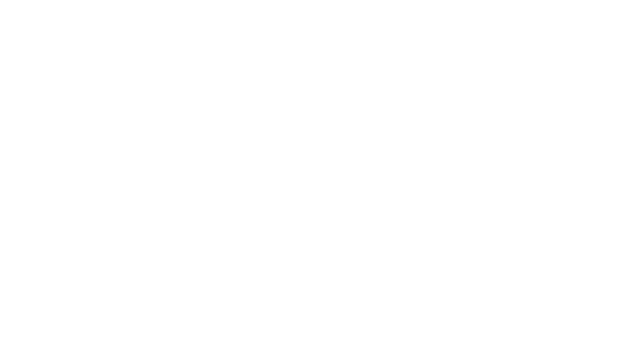
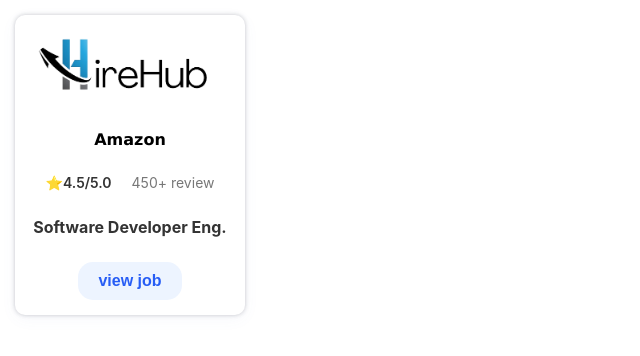
Before and after one commit to Yashgabani845/hiring-portal, a React (Create React App) app in the folder hiring-portal/: page /jobcard in a window 1280 px wide. Before the commit this address had no page. Shown: the top 356 px of the page, without its empty margins (0-640 px from the left). Built offline with nearby package versions, Linux system fonts and the light colour scheme.

Commit message:
jobcard added

```diff
--- a/hiring-portal/src/App.js
+++ b/hiring-portal/src/App.js
@@ -4,6 +4,7 @@ import Homepage from './Components/Homepage';
 import HeroSection from './Components/HeroSection';
 import { BrowserRouter as Router, Routes, Route } from "react-router-dom";
 import Signup from './Components/Signup';
+import Jobcard from './Components/Jobcard';
 
 
 function App() {
@@ -12,6 +13,7 @@ function App() {
       <Routes>
         <Route path='/' element={<Homepage />}/>
         <Route path='/signup' element={<Signup />}/>
+        <Route path='/jobcard' element={<Jobcard />}/>
    </Routes>
    </Router>
   );
--- /dev/null
+++ b/hiring-portal/src/CSS/jobcard.css
@@ -0,0 +1,62 @@
+.jobcard {
+    height: 300px;
+    width: 230px;
+    border-radius: 10px;
+    background-color: rgb(255, 255, 255);
+    box-shadow: rgba(67, 71, 85, 0.30) 0px 0px 0.25em, rgba(90, 125, 188, 0.05) 0px 0.25em 1em;    display: flex;
+    flex-direction: column;
+    align-items: center;
+    justify-content: space-between;
+    padding: 15px;
+    box-sizing: border-box;
+    margin: 15px;
+}
+.comname{
+    font-weight: 600;
+    font-family:Verdana, Geneva, Tahoma, sans-serif ;
+
+}
+
+.joblogo img {
+    width: 200px;
+    height: 70px;
+    border-radius: 50%;
+}
+
+.rate {
+    display: flex;
+    flex-direction: row;
+    align-items: center;
+}
+
+.rating {
+    font-size: 14px;
+    font-weight: 600;
+    color: #333;
+    margin-right: 20px;
+}
+
+.review {
+    font-size: 14px;
+    color: #777;
+}
+
+.role {
+    font-size: 1em;
+    font-weight: bold;
+    text-align: center;
+    color: #333;
+}
+
+.viewjob button {
+    padding: 10px 20px;
+    font-size: 16px;
+    background-color:#EDF4FF;
+    color: #275DF5;
+    border: none;
+    border-radius: 15px;
+    cursor: pointer;
+    width: fit-content;
+    font-weight: 600;
+
+}
--- /dev/null
+++ b/hiring-portal/src/Components/Jobcard.jsx
@@ -0,0 +1,18 @@
+import React from "react";
+import "../CSS/jobcard.css";
+import logo from "../logo.png";
+const Jobcard=()=>{
+    return (
+        <div className="jobcard">
+<div className="joblogo"><img src={logo} alt="" /></div>
+<div className="comname">Amazon</div>
+<div className="rate">
+    <div className="rating">⭐4.5/5.0</div>
+    <div className="review">450+ review</div>
+</div>
+<div className="role">Software Developer Eng.</div>
+<div className="viewjob"><button>view job</button></div>
+        </div>
+    )
+}
+export default Jobcard;
```
